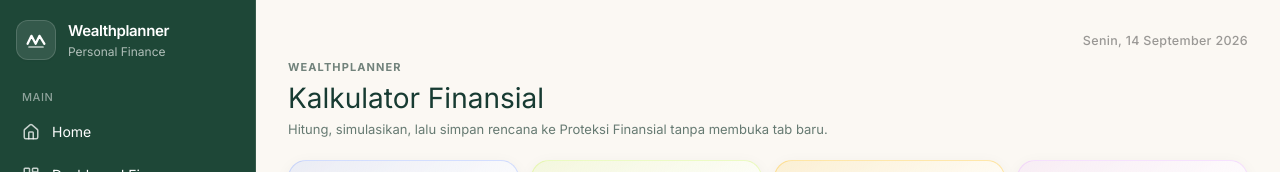
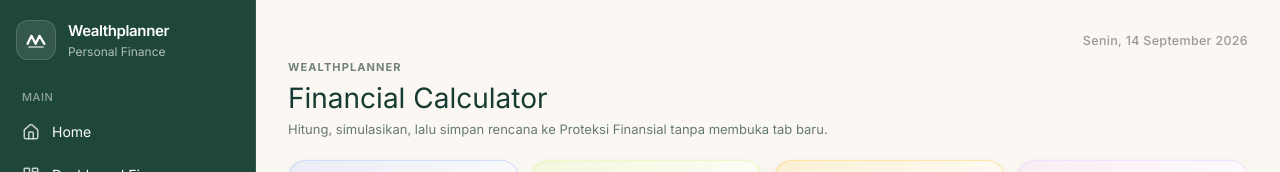
Before and after one commit to jasminework2023/personal-wealthplanner, a React (Vite) app: page /dashboard/calculator in a window 1280 px wide. Shown: the top 172 px of the page. Built offline with nearby package versions, Linux system fonts and the light colour scheme; the HTML template or start-up script is replaced by a standard one.

Commit message:
Update FinancialCalculator.tsx

```diff
--- a/src/pages/FinancialCalculator.tsx
+++ b/src/pages/FinancialCalculator.tsx
@@ -1182,7 +1182,7 @@ function CalcLayout({ inputs, results, onSave, onNavigate, calcId }) {
 
 export function FinancialCalculator({ onOpen }: { onOpen: (id: string) => void }) {
   return <div className="wp-calculator" style={{display:"grid",gap:20}}>
-    <div><div style={{fontSize:11,fontWeight:700,letterSpacing:".1em",textTransform:"uppercase",color:"#71827b"}}>WEALTHPLANNER</div><h1 style={{fontSize:28,lineHeight:1.15,color:"#173b32",margin:"7px 0 6px"}}>Kalkulator Finansial</h1><p style={{margin:0,fontSize:13,color:"#667a72"}}>Hitung, simulasikan, lalu simpan rencana ke Proteksi Finansial tanpa membuka tab baru.</p></div>
+    <div><div style={{fontSize:11,fontWeight:700,letterSpacing:".1em",textTransform:"uppercase",color:"#71827b"}}>WEALTHPLANNER</div><h1 style={{fontSize:28,lineHeight:1.15,color:"#173b32",margin:"7px 0 6px"}}>Financial Calculator</h1><p style={{margin:0,fontSize:13,color:"#667a72"}}>Hitung, simulasikan, lalu simpan rencana ke Proteksi Finansial tanpa membuka tab baru.</p></div>
     <div style={{display:"grid",gridTemplateColumns:"repeat(auto-fit,minmax(230px,1fr))",gap:12}}>
       {CALCULATOR_META.map((c, index)=><button key={c.id} type="button" onClick={()=>onOpen(c.id)} style={{textAlign:"left",padding:20,border:`1px solid ${COLORS[index % COLORS.length]}55`,background:`linear-gradient(145deg, ${COLORS[index % COLORS.length]}20, #ffffff 72%)`,borderRadius:18,cursor:"pointer",boxShadow:"0 4px 16px rgba(15,42,32,.05)",transition:"transform .15s ease, box-shadow .15s ease"}}><div style={{display:"inline-flex",alignItems:"center",borderRadius:999,padding:"5px 9px",background:`${COLORS[index % COLORS.length]}30`,color:"#35554a",fontSize:10,fontWeight:700,marginBottom:12}}>WEALTH PLANNER</div><div style={{fontSize:15,fontWeight:700,color:"#173b32"}}>{c.title}</div><div style={{fontSize:12,lineHeight:1.55,color:"#71827b",marginTop:7}}>{c.desc}</div><div style={{fontSize:12,fontWeight:700,color:"#0f5d46",marginTop:14}}>Buka kalkulator →</div></button>)}
     </div>
```
